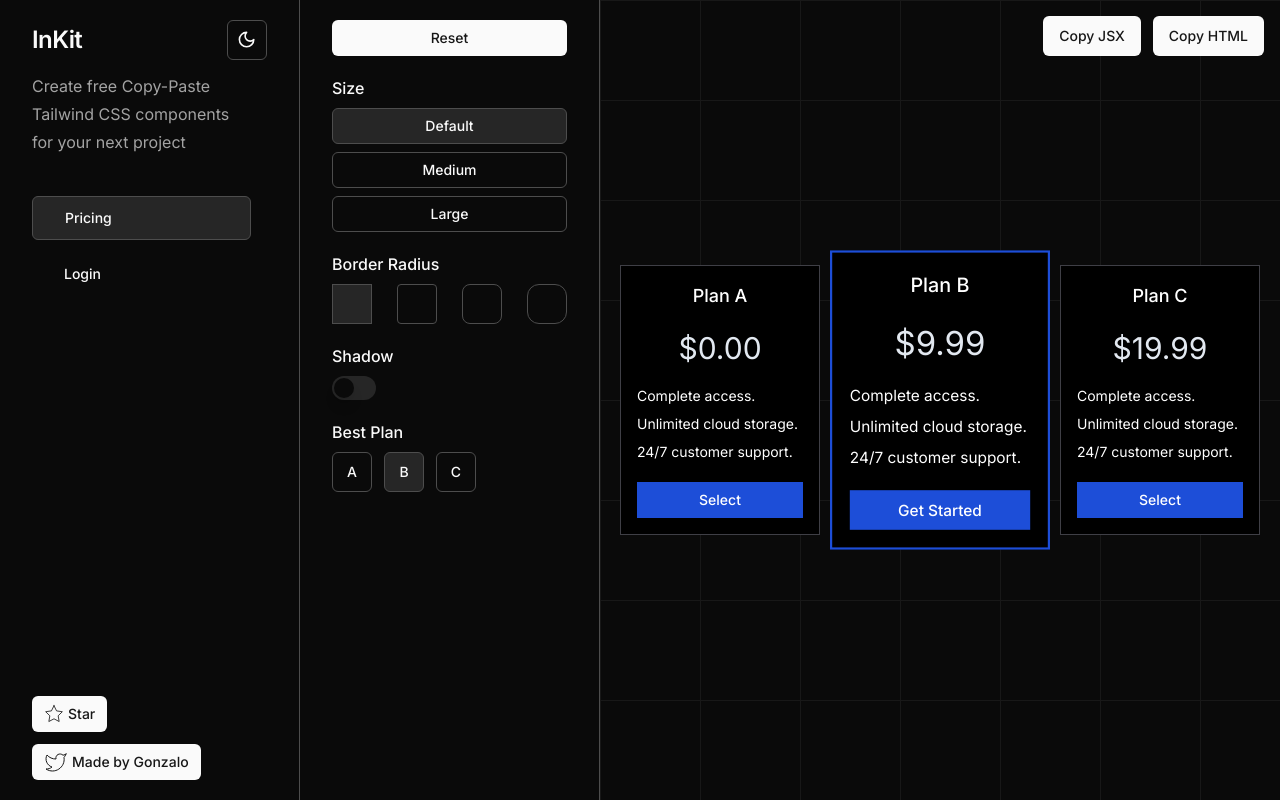
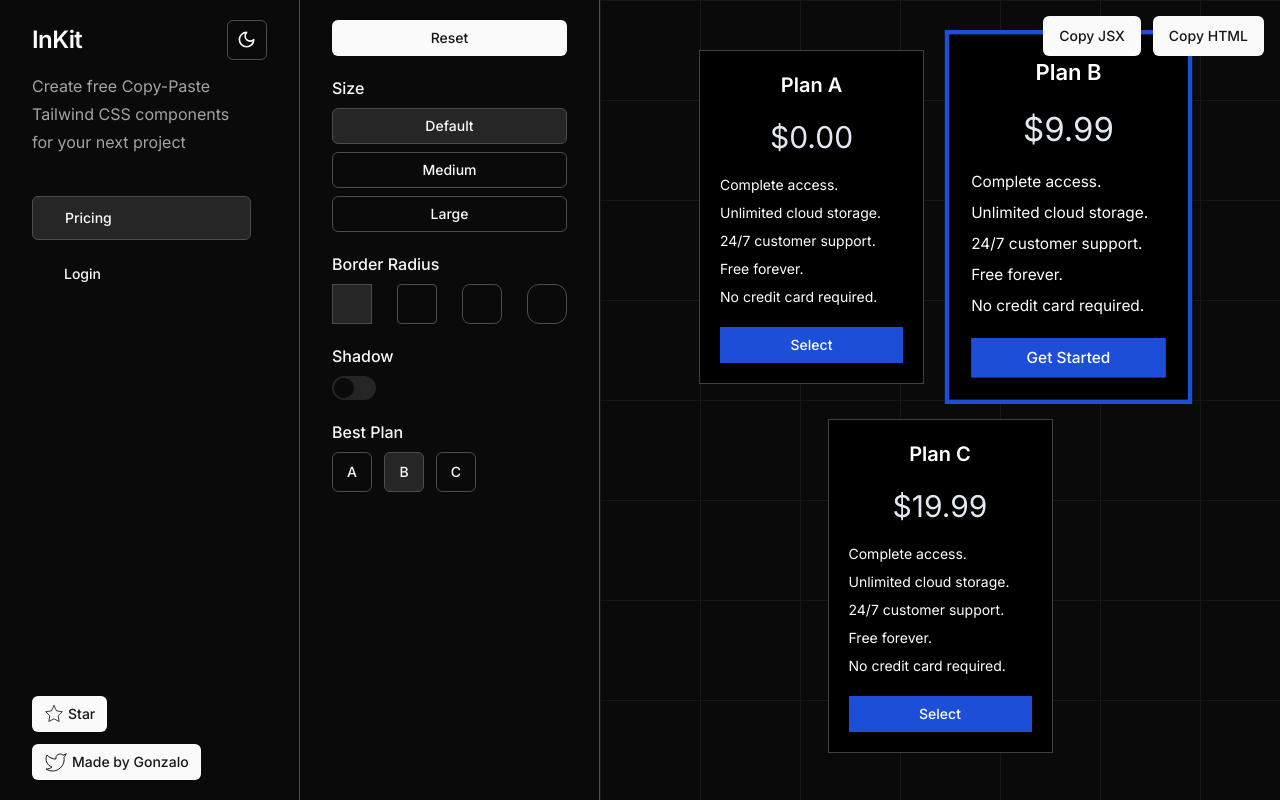
Before and after one commit to gonzalochale/inkit, a Next.js app: page /pricing in a window 1280 px wide. Built offline with nearby package versions, Linux system fonts and the light colour scheme.

Commit message:
change: pricing component style

```diff
--- a/app/login/page.tsx
+++ b/app/login/page.tsx
@@ -10,13 +10,13 @@ import { handleCopyHTML, handleCopyJSX } from "@/lib/handles";
 import { Input } from "@/components/ui/input";
 
 const loginVariants = cva(
-  "bg-white dark:bg-black border border-gray-300 dark:border-zinc-700 flex flex-col gap-5 justify-center items-center p-4",
+  "bg-white dark:bg-black border border-gray-300 dark:border-zinc-700 flex flex-col gap-5 justify-center items-center",
   {
     variants: {
       size: {
-        default: "w-[350px] h-auto",
-        sm: "w-[400px] py-5 h-auto",
-        lg: "w-[500px] py-10 h-auto",
+        default: "w-[350px] p-4 h-auto",
+        sm: "w-[400px] p-5 h-auto",
+        lg: "w-[500px] p-7 h-auto",
       },
       borderRadius: {
         none: "rounded-none",
--- a/app/pricing/page.tsx
+++ b/app/pricing/page.tsx
@@ -14,9 +14,9 @@ const pricingVariants = cva(
   {
     variants: {
       size: {
-        default: "w-[200px] p-4 h-auto",
-        sm: "w-[225px] p-5 h-auto",
-        lg: "w-[250px] p-7 h-auto",
+        default: "w-[225px] p-5 h-auto",
+        sm: "w-[250px] p-6 h-auto",
+        lg: "w-[275px] p-7 h-auto",
       },
       borderRadius: {
         none: "rounded-none",
@@ -234,7 +234,7 @@ export default function PricingPage() {
         ref={myRef}
         className="sticky top-0 flex justify-center items-center h-screen overflow-hidden"
       >
-        <section className="relative flex flex-wrap gap-5 justify-center items-center">
+        <section className="relative flex flex-wrap gap-8 justify-center items-center">
           <div
             className={cn(
               pricingVariants({
@@ -243,11 +243,11 @@ export default function PricingPage() {
                 shadow,
               }),
               selectedPlan === "plana"
-                ? "scale-110 border-2 border-blue-700 dark:border-blue-700"
+                ? "scale-110 border-4 border-blue-700 dark:border-blue-700"
                 : ""
             )}
           >
-            <span className="text-lg font-medium text-black dark:text-white">
+            <span className="text-xl font-semibold text-black dark:text-white">
               Plan A
             </span>
             <p className="text-3xl font-normal text-center text-slate-600 dark:text-slate-200">
@@ -262,6 +262,12 @@ export default function PricingPage() {
               </li>
               <li className="text-sm text-black dark:text-white">
                 24/7 customer support.
+              </li>
+              <li className="text-sm text-black dark:text-white">
+                Free forever.
+              </li>
+              <li className="text-sm text-black dark:text-white">
+                No credit card required.
               </li>
             </ul>
             <button
@@ -278,11 +284,11 @@ export default function PricingPage() {
                 shadow,
               }),
               selectedPlan === "planb"
-                ? "scale-110 border-2 border-blue-700 dark:border-blue-700"
+                ? "scale-110 border-4 border-blue-700 dark:border-blue-700"
                 : ""
             )}
           >
-            <span className="text-lg font-medium text-black dark:text-white">
+            <span className="text-xl font-semibold text-black dark:text-white">
               Plan B
             </span>
             <p className="text-3xl font-normal text-center text-slate-600 dark:text-slate-200">
@@ -297,6 +303,12 @@ export default function PricingPage() {
               </li>
               <li className="text-sm text-black dark:text-white">
                 24/7 customer support.
+              </li>
+              <li className="text-sm text-black dark:text-white">
+                Free forever.
+              </li>
+              <li className="text-sm text-black dark:text-white">
+                No credit card required.
               </li>
             </ul>
             <button
@@ -313,11 +325,11 @@ export default function PricingPage() {
                 shadow,
               }),
               selectedPlan === "planc"
-                ? "scale-110 border-2 border-blue-700 dark:border-blue-700"
+                ? "scale-110 border-4 border-blue-700 dark:border-blue-700"
                 : ""
             )}
           >
-            <span className="text-lg font-medium text-black dark:text-white">
+            <span className="text-xl font-semibold text-black dark:text-white">
               Plan C
             </span>
             <p className="text-3xl font-normal text-center text-slate-600 dark:text-slate-200">
@@ -332,6 +344,12 @@ export default function PricingPage() {
               </li>
               <li className="text-sm text-black dark:text-white">
                 24/7 customer support.
+              </li>
+              <li className="text-sm text-black dark:text-white">
+                Free forever.
+              </li>
+              <li className="text-sm text-black dark:text-white">
+                No credit card required.
               </li>
             </ul>
             <button
```
